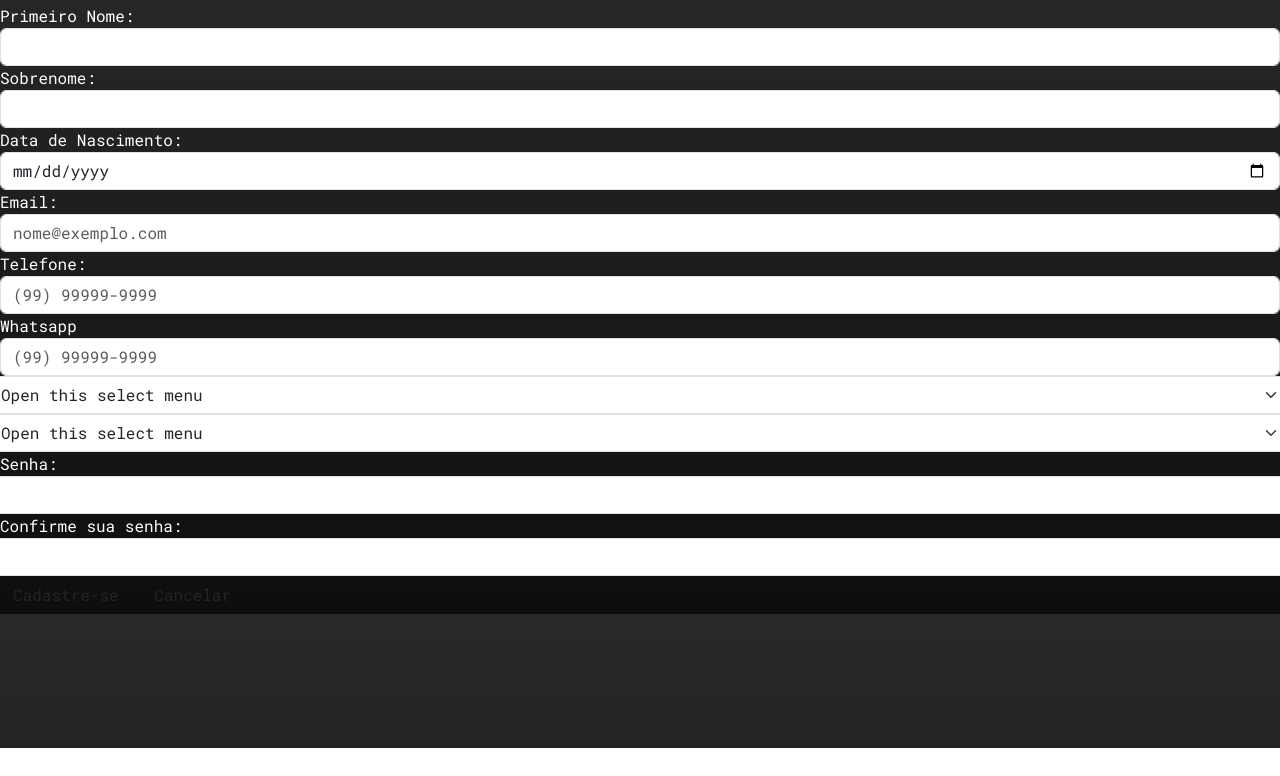
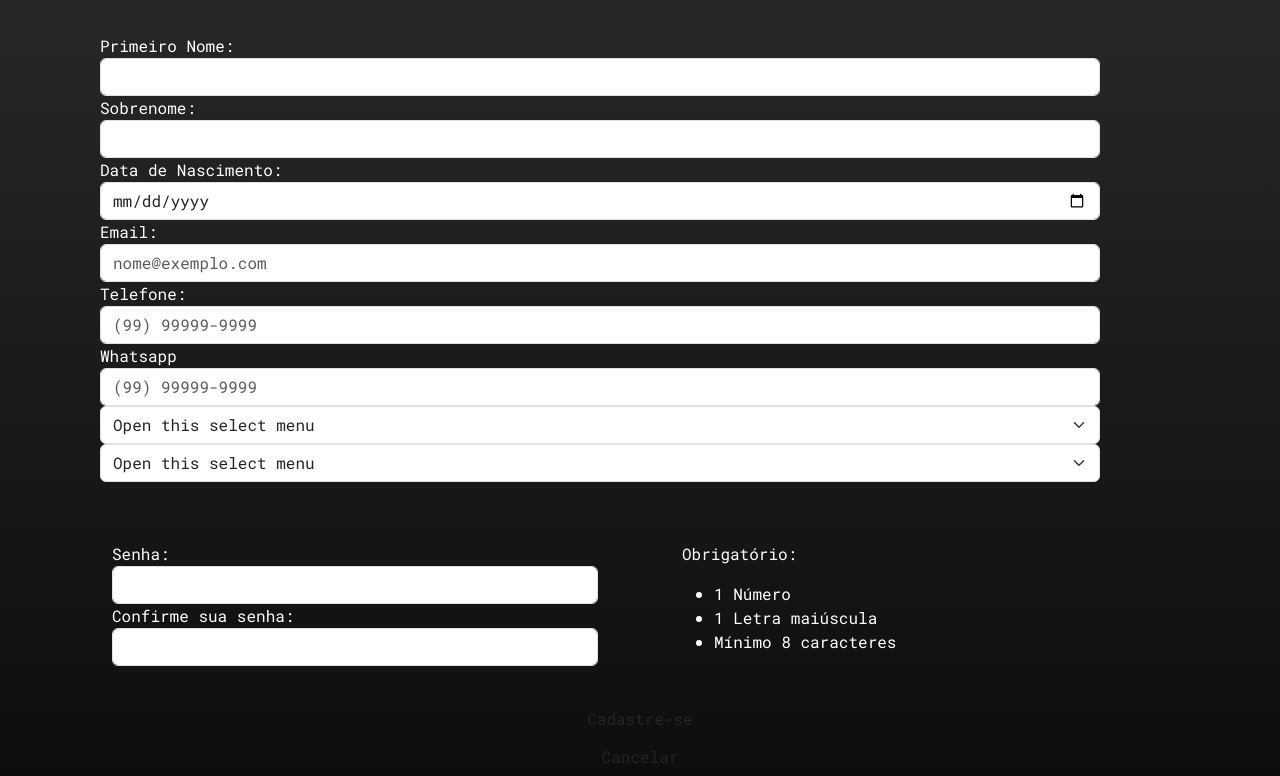
Before and after one commit to Natanr21/Ouvidoria-WB, a website: page src/cadastro.html in a window 1280 px wide. Shown: the part 52-828 px from the top of the page. Before the commit the page ends 800 px from the top, so only its background shows below. Drawn offline with nearby package versions, Linux system fonts and the light colour scheme.

Commit message:
CSS ft.1

```diff
--- a/src/cadastro.css
+++ b/src/cadastro.css
@@ -0,0 +1,10 @@
+form {
+    display: grid;
+    justify-content: center;
+}
+.col {
+    display: flex;
+    flex-direction: column;
+	width: 1000px;
+	margin: 30px;
+}
--- a/src/cadastro.html
+++ b/src/cadastro.html
@@ -1,36 +1,31 @@
 <!DOCTYPE html>
 <html lang="pt-br">
+
 <head>
 	<meta charset="UTF-8" />
 	<meta name="viewport" content="width=device-width, initial-scale=1.0" />
-		<link
-			href="https://cdn.jsdelivr.net/npm/bootstrap@5.3.3/dist/css/bootstrap.min.css"
-			rel="stylesheet"
-			integrity="sha384-QWTKZyjpPEjISv5WaRU9OFeRpok6YctnYmDr5pNlyT2bRjXh0JMhjY6hW+ALEwIH"
-			crossorigin="anonymous" />
-		<script
-			src="https://cdn.jsdelivr.net/npm/bootstrap@5.3.3/dist/js/bootstrap.bundle.min.js"
+	<link href="https://cdn.jsdelivr.net/npm/bootstrap@5.3.3/dist/css/bootstrap.min.css" rel="stylesheet"
+		integrity="sha384-QWTKZyjpPEjISv5WaRU9OFeRpok6YctnYmDr5pNlyT2bRjXh0JMhjY6hW+ALEwIH" crossorigin="anonymous" />
+	<script src="https://cdn.jsdelivr.net/npm/bootstrap@5.3.3/dist/js/bootstrap.bundle.min.js"
 		integrity="sha384-YvpcrYf0tY3lHB60NNkmXc5s9fDVZLESaAA55NDzOxhy9GkcIdslK1eN7N6jIeHz"
 		crossorigin="anonymous"></script>
-		<script
-			src="https://code.jquery.com/jquery-3.7.1.js"
-			integrity="sha256-eKhayi8LEQwp4NKxN+CfCh+3qOVUtJn3QNZ0TciWLP4="
-			crossorigin="anonymous"></script>
+	<script src="https://code.jquery.com/jquery-3.7.1.js"
+		integrity="sha256-eKhayi8LEQwp4NKxN+CfCh+3qOVUtJn3QNZ0TciWLP4=" crossorigin="anonymous"></script>
 	<link rel="preconnect" href="https://fonts.googleapis.com" />
 	<link rel="preconnect" href="https://fonts.gstatic.com" crossorigin />
-		<link
-			href="https://fonts.googleapis.com/css2?family=Roboto+Mono:ital,wght@0,100..700;1,100..700&display=swap"
+	<link href="https://fonts.googleapis.com/css2?family=Roboto+Mono:ital,wght@0,100..700;1,100..700&display=swap"
 		rel="stylesheet" />
 	<link rel="stylesheet" href="./cadastro.css" />
 	<link rel="stylesheet" href="./global.css" />
 	<title>Cadastre-se</title>
 </head>
+
 <body>
 	<div class="container text-center justify-content-center">
 		<h1>Cadastre-se</h1>
 	</div>
 	<form method="post">
-			<div class="grid">
+		<div class="col">
 			<label for="Nome">Primeiro Nome:</label>
 			<input class="form-control" type="text" id="nome" required />
 			<label for="Nome">Sobrenome:</label>
@@ -38,27 +33,11 @@
 			<label for="data">Data de Nascimento:</label>
 			<input type="date" class="form-control" id="data" required />
 			<label for="email">Email:</label>
-				<input
-					type="email"
-					class="form-control"
-					placeholder="nome@exemplo.com"
-					id="email"
-					required />
+			<input type="email" class="form-control" placeholder="nome@exemplo.com" id="email" required />
 			<label for="telefone">Telefone:</label>
-				<input
-					type="number"
-					class="form-control"
-					id="telefone"
-					placeholder="(99) 99999-9999"
-					required />
+			<input type="number" class="form-control" id="telefone" placeholder="(99) 99999-9999" required />
 			<label for="whatsapp">Whatsapp</label>
-				<input
-					type="number"
-					class="form-control"
-					id="whatsapp"
-					placeholder="(99) 99999-9999" />
-			</div>
-			<div class="row" id="cidEst">
+			<input type="number" class="form-control" id="whatsapp" placeholder="(99) 99999-9999" />
 			<select class="form-select" aria-label="Default select example">
 				<option selected>Open this select menu</option>
 				<option value="1">One</option>
@@ -72,16 +51,27 @@
 				<option value="3">Three</option>
 			</select>
 		</div>
-			<div class="row">
+		<div class="container" id="row1">
+			<div class="row rows-col-2">
+				<div class="col">
 					<label for="senha">Senha:</label>
 					<input type="password" class="form-control" id="senha" required />
-			</div>
-			<div class="row">
 					<label for="conSenha">Confirme sua senha:</label>
 					<input type="password" class="form-control" id="conSenha" required />
+				</div>
+				<div class="col">
+					<p>Obrigatório:</p>
+					<ul>
+						<li>1 Número</li>
+						<li>1 Letra maiúscula</li>
+						<li>Mínimo 8 caracteres</li>
+					</ul>
+				</div>
+			</div>
 		</div>
 		<button type="button" class="btn">Cadastre-se</button>
 		<button type="button" class="btn">Cancelar</button>
 	</form>
 </body>
+
 </html>
```
Lines whose indentation alone changed are shown as unchanged.
